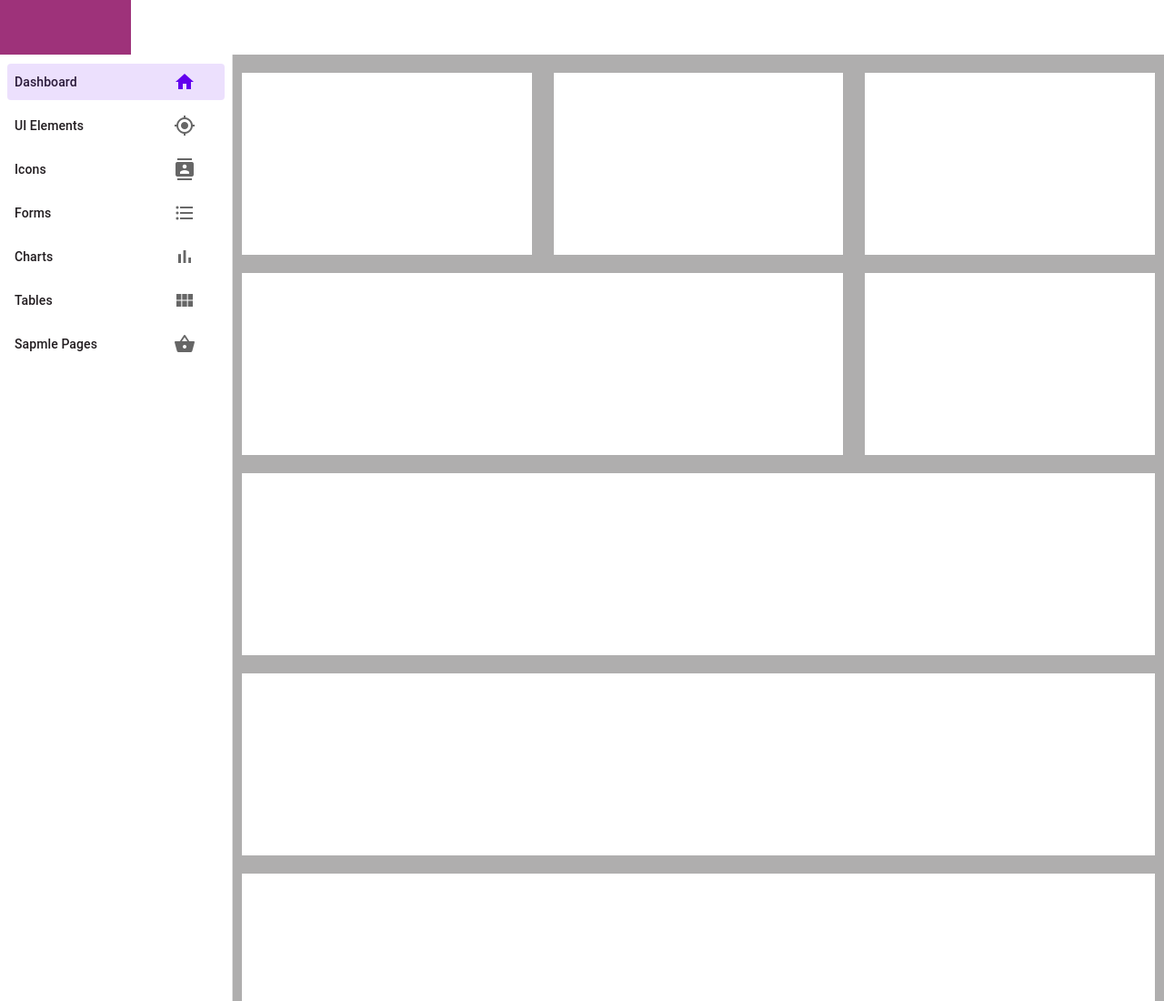
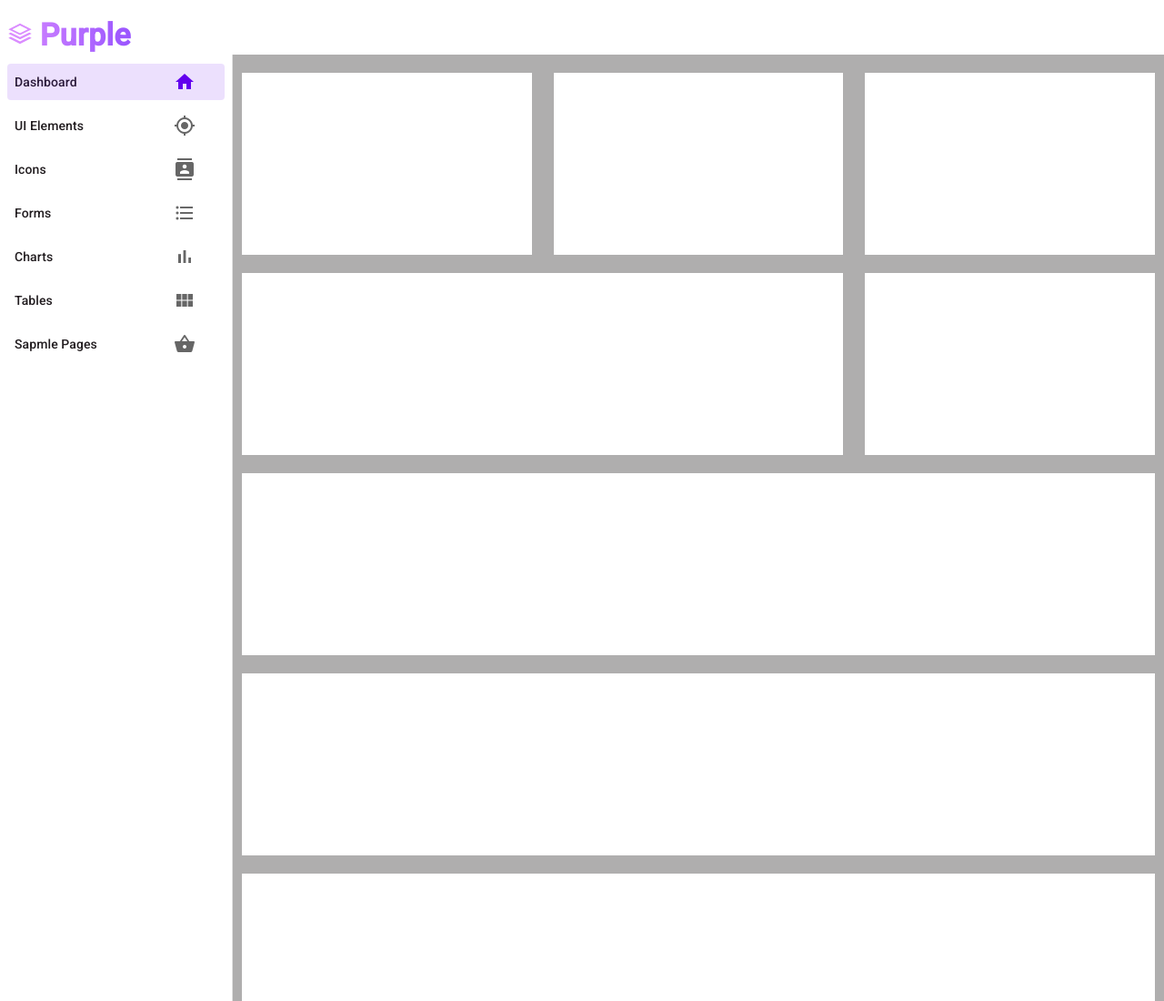
Before and after one commit to paulohloblin/Lab_13, a website: page app/index.html in a window 1280 px wide. Shown: the top 1100 px of the page at 91% size. Drawn offline with Linux system fonts and the light colour scheme.

Commit message:
Логотип.

```diff
--- a/app/index.html
+++ b/app/index.html
@@ -4,12 +4,21 @@
     <meta charset="UTF-8">
     <link href="../dist/css/styles.css" type="text/css" rel="stylesheet">
     <link rel="stylesheet" href="https://fonts.googleapis.com/icon?family=Material+Icons">
+    <link href="https://fonts.googleapis.com/css?family=Roboto:300,400,500" rel="stylesheet">
     <title>Purple</title>
   </head>
   <body>
       <nav class="top">
         <div class="logo">
-
+            <h1 class="mdc-typography--headline4">
+                <span>
+                    <svg version="1.1" xmlns="http://www.w3.org/2000/svg" xmlns:xlink="http://www.w3.org/1999/xlink" x="0px" y="0px" width="26px" height="26px" viewBox="0 0 1000 1000" enable-background="new 0 0 1000 1000" xml:space="preserve">
+                      <metadata> Svg Vector Icons : http://www.onlinewebfonts.com/icon </metadata>
+                      <g><path d="M990,316.3l-490-245l-490,245l490,245L990,316.3z M500,152.6l327.4,163.7L500,479.9L172.6,316.3L500,152.6z M891.8,450.9L990,500L500,745L10,500l98.2-49.1L500,646.8L891.8,450.9z M891.8,634.7l98.2,49.1l-490,245l-490-245l98.2-49.1L500,830.6L891.8,634.7z"/></g>
+                    </svg>
+                </span>
+                <b>Purple</b>
+            </h1>
         </div>
       </nav>
 
--- a/app/js/scripts.js
+++ b/app/js/scripts.js
@@ -1,5 +1,5 @@
 'use strict';
-console.log("Работа начата");
+console.log("Script started");
 let html = document.querySelector("html");
 let div = document.querySelector(".logo");
 let nav = document.querySelector(".top");
@@ -17,7 +17,7 @@ nav.style.setProperty('--topheight', (height/10) + 'px');
 div.style.setProperty('--topheight', (height/10) + 'px');
 div.style.setProperty('--leftsidewidth', ((width/100)*18) + 'px');
 
-console.log("Работа уже всё");
+console.log("Script finished");
 
 /*navleft.style.setProperty('--leftsidewidth', ((width/100)*18) + 'px');
 main.style.setProperty('--rightsidewidth', clientwidth - ((width/100)*18) + 'px');
--- a/app/scss/styles.scss
+++ b/app/scss/styles.scss
@@ -2,6 +2,7 @@
 @import "@material/drawer/mdc-drawer";
 @import "@material/list/mdc-list";
 @import "@material/layout-grid/mdc-layout-grid";
+@import "@material/typography/mdc-typography";
 
 $main: #afaeae;
 $nav: #ffffff;
@@ -50,6 +51,11 @@ section{
     margin-bottom:10px;
 }
 
+span svg
+{
+    fill: #da8cff;
+}
+
 .top {
     width: 100%;
     height: var(--topheight);
@@ -59,10 +65,20 @@ section{
     top: 0px;
 }
 
+h1.mdc-typography--headline4 {
+    color: white;  /* Fallback: assume this color ON TOP of image */
+    background: linear-gradient(to right, #da8cff 0%, #9a55ff 100%);
+    @include mdc-typography-baseline-top(50px);
+    //@include mdc-typography(-bold);
+    -webkit-background-clip: text;
+    -webkit-text-fill-color: transparent;
+ }
+
 .logo {
     width: var(--leftsidewidth);
     height: var(--topheight);
-    background-color: #9e327a;
+    //background-image: linear-gradient(to right, #da8cff 0%, #9a55ff 100%);
+    text-align:center;
     position: fixed;
     left: 0px;
     top: 0px;
--- a/package.json
+++ b/package.json
@@ -40,6 +40,7 @@
     "@material/drawer": "^1.0.1",
     "@material/layout-grid": "^4.0.0",
     "@material/list": "^1.0.1",
-    "@material/ripple": "^4.0.0"
+    "@material/ripple": "^4.0.0",
+    "@material/typography": "^4.0.0"
   }
 }
```
Also changed, not shown: app/images/stack.svg (added), dist/css/styles.css.
